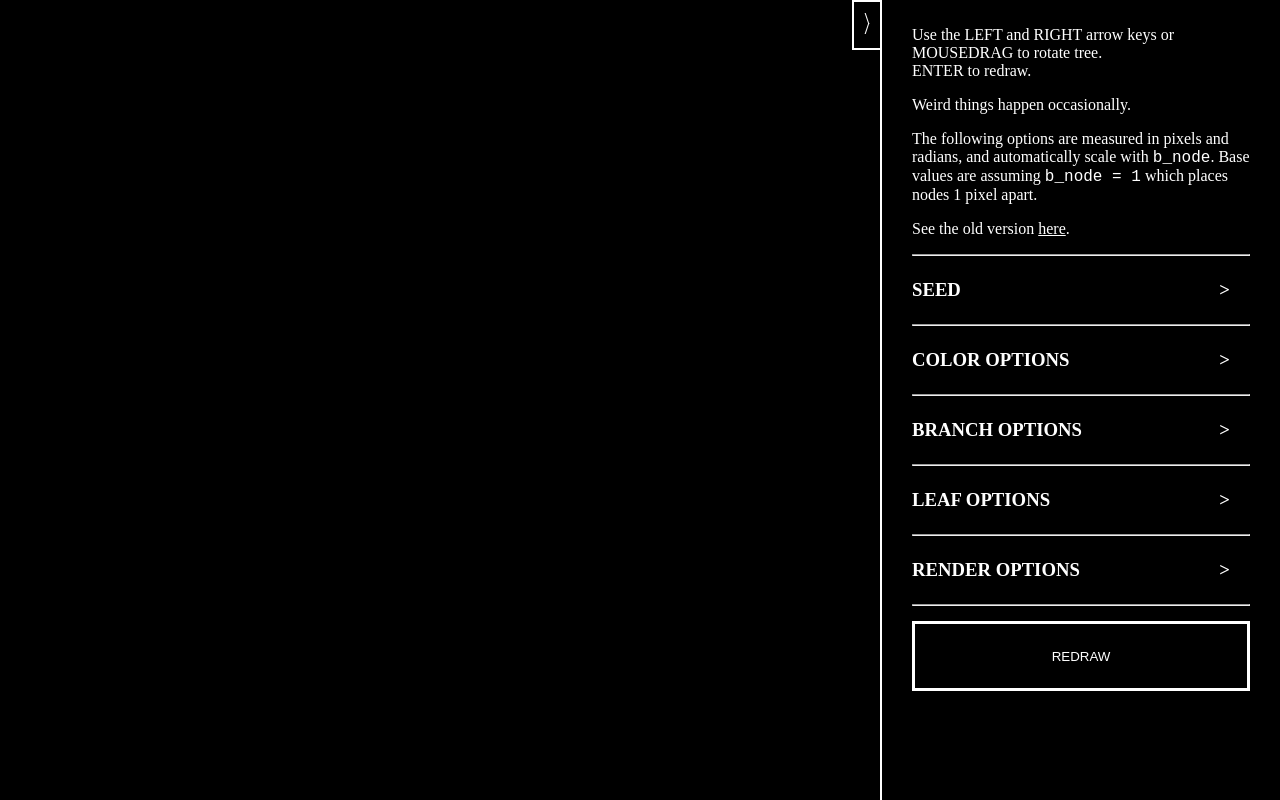
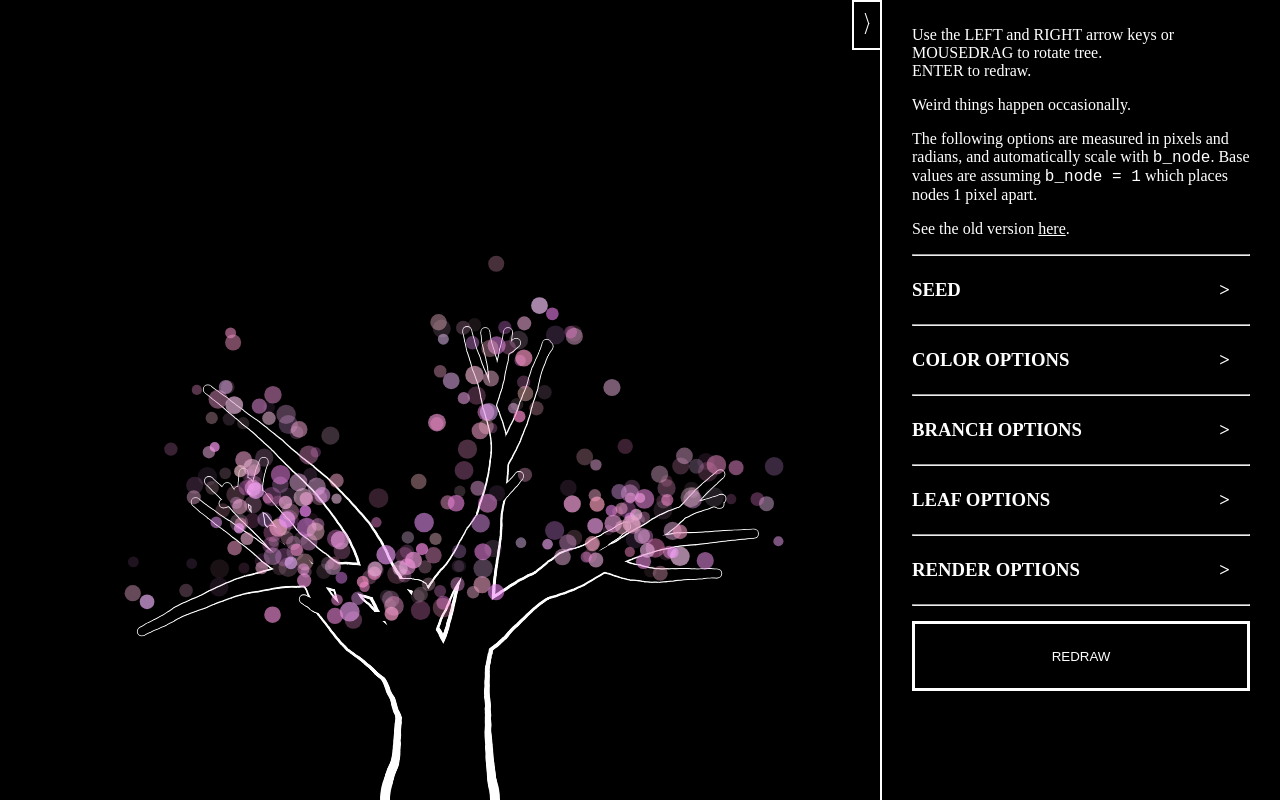
Before and after one commit to pillowfication/pillowfication-old, a website: page www/projects/tree/index.html in a window 1280 px wide. Drawn offline with Linux system fonts and the light colour scheme; animation ran at ten frames a second.

Commit message:
fix bugs

```diff
--- a/www/assets/js/pillow/pfcanvas.js
+++ b/www/assets/js/pillow/pfcanvas.js
@@ -91,4 +91,11 @@
 
 	};
 
+// Fix for things using $(...).pillowcanvas()
+$.fn.extend({
+  pillowcanvas: function(draw, options) {
+    return Pillow.canvas(this, draw, options);
+  }
+});
+
 })(window.Pillow = window.Pillow || {}, jQuery);
--- a/www/projects/tree/index.html
+++ b/www/projects/tree/index.html
@@ -240,7 +240,7 @@
 					if (k[5] > k[6])
 						branches.splice(i--);
 				}
-			}, 60);
+			}, {redraw: "always"});
 
 			$("#redraw").click(init);
 
```
Also changed, not shown: www/games/tetris/index.html (+1 -1 lines), www/index.html (+4 -2 lines), www/projects/3D/index.html (+1 -1 lines), www/projects/bezier/index.html (+1 -1 lines), www/projects/bezier/index2.html (+1 -1 lines), www/projects/delaunay/index.html (+1 -2 lines), www/projects/tree/old.html (+1 -1 lines).
